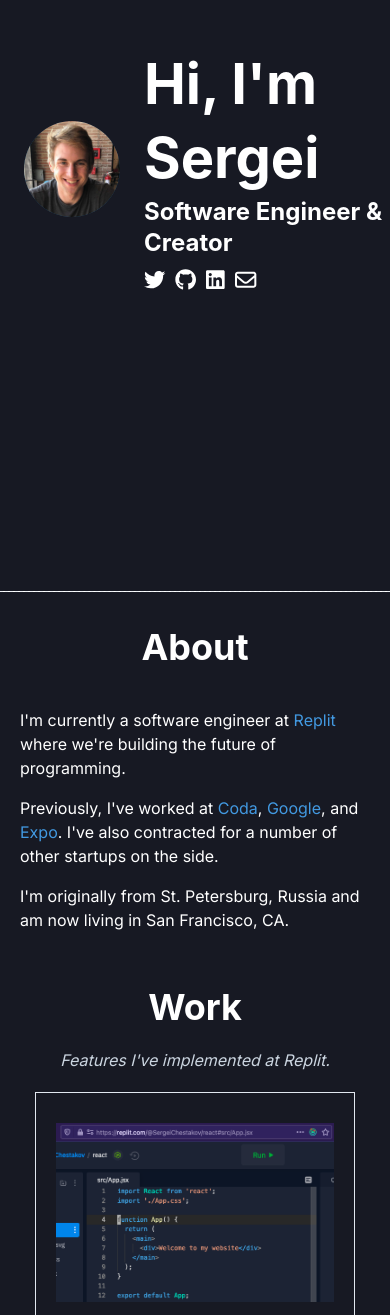
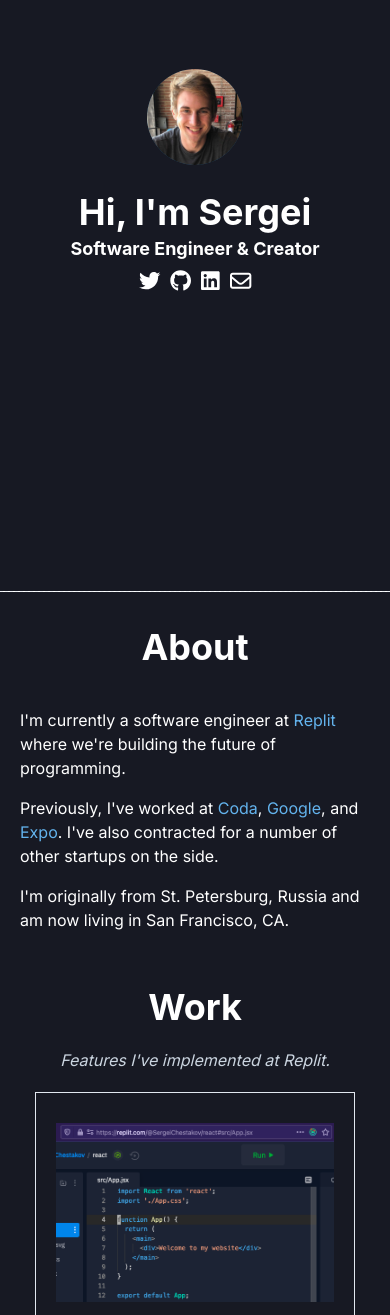
Before and after one commit to sergeichestakov/sergeidotcom, a Next.js app: page / in a window 390 px wide. Shown: the part 253-1568 px from the top of the page. Built offline with nearby package versions, Linux system fonts and the light colour scheme.

Commit message:
Make look better on mobile

```diff
--- a/src/sections/About.tsx
+++ b/src/sections/About.tsx
@@ -3,7 +3,7 @@
 import Container from "../components/Container";
 import Header from "../components/Header";
 
-const BLUE = "blue.400";
+const BLUE = "blue.300";
 
 export default function About() {
   return (
--- a/src/sections/Contact.tsx
+++ b/src/sections/Contact.tsx
@@ -14,9 +14,7 @@
       <Flex flexDir="column" justify="center" align="center" maxWidth="750px">
         <Header href="#contact">Contact</Header>
         <Box width="100%" paddingBottom="16px">
-          <SubHeading>
-            Feel free to reach out! My DMs are open and I'm happy to chat.
-          </SubHeading>
+          <SubHeading>Feel free to reach out! My DMs are open.</SubHeading>
 
           <Flex pt="8px" justify="center">
             <Box p="8px">
@@ -34,7 +32,7 @@
               </Link>
             </Box>
 
-            <Box p="8px" pl="16px">
+            <Box p="8px">
               <Link
                 href="mailto:me@sergei.com"
                 isExternal
--- a/src/sections/Intro.tsx
+++ b/src/sections/Intro.tsx
@@ -12,7 +12,7 @@
         alignItems="center"
         height="100%"
       >
-        <Flex justify="center" align="center">
+        <Flex justify="center" align="center" flexDir={["column", "row"]}>
           <Box padding="24px">
             <Avatar
               name="Sergei Chestakov"
@@ -20,11 +20,11 @@
               size="xl"
             />
           </Box>
-          <Flex flexDir="column">
-            <Heading as="h1" fontSize="56px">
+          <Flex flexDir="column" alignItems={["center", "stretch"]}>
+            <Heading as="h1" fontSize={[36, 52]}>
               Hi, I'm Sergei
             </Heading>
-            <Heading fontSize="24px">Software Engineer & Creator</Heading>
+            <Heading fontSize={[18, 24]}>Software Engineer & Creator</Heading>
             <Links />
           </Flex>
         </Flex>
--- a/src/theme.tsx
+++ b/src/theme.tsx
@@ -1,7 +1,7 @@
 import { extendTheme } from "@chakra-ui/react";
 import { createBreakpoints } from "@chakra-ui/theme-tools";
 
-const fonts = { mono: `'Menlo', monospace` };
+const fonts = { mono: `'Menlo', monospace`, inter: "Inter" };
 
 const breakpoints = createBreakpoints({
   sm: "40em",
```
